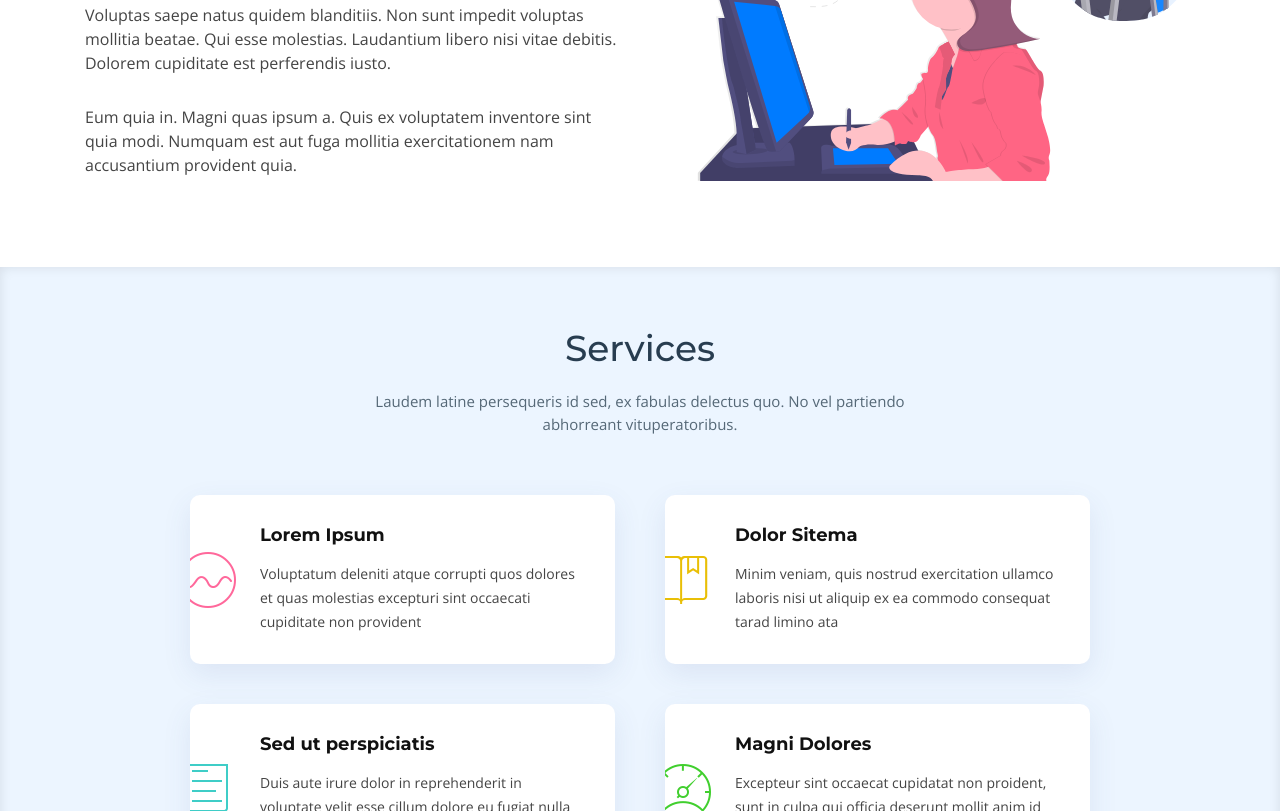
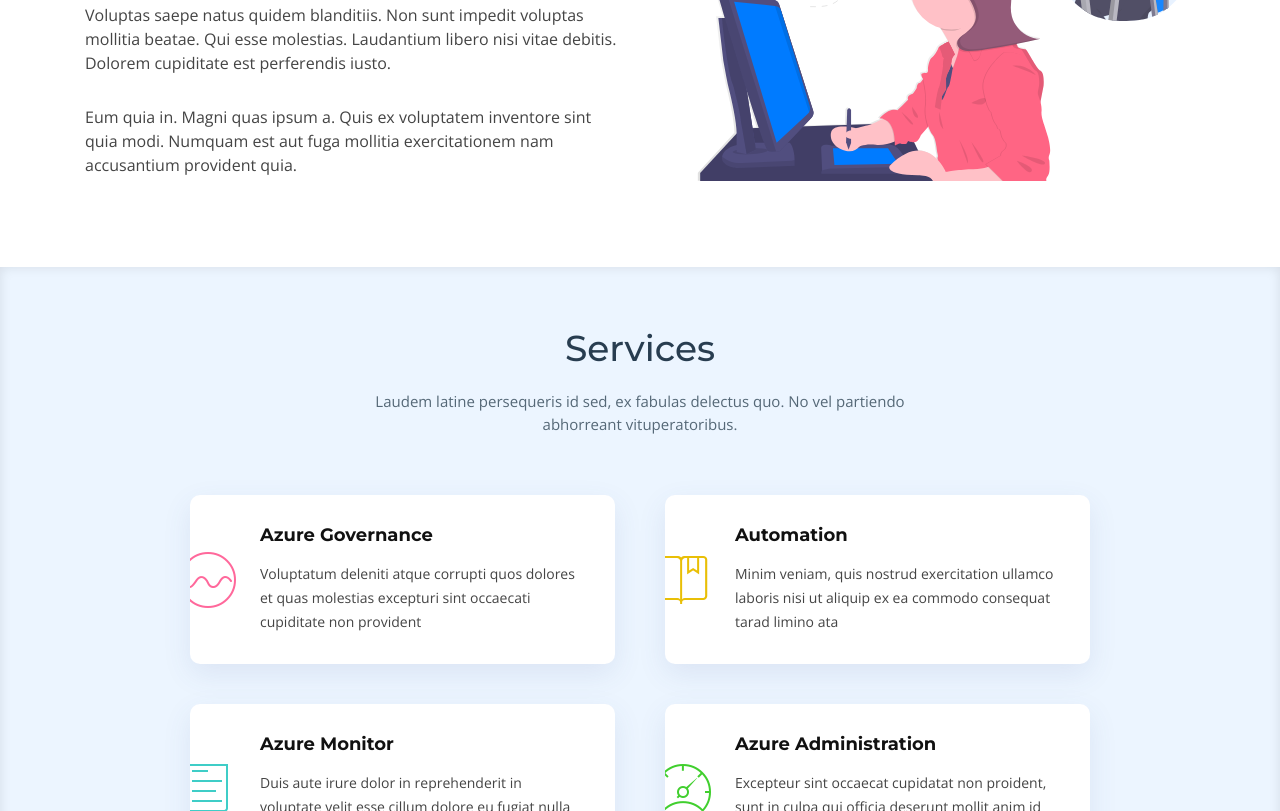
Before and after one commit to bmcorsino/newbiz, a plain HTML site: page index.html in a window 1280 px wide. Shown: the part 1989-2800 px from the top of the page. Drawn offline with nearby package versions, Linux system fonts and the light colour scheme; files whose address does not match are found by name.

Commit message:
Update index.html

```diff
--- a/index.html
+++ b/index.html
@@ -200,14 +200,14 @@
           <div class="col-md-6 col-lg-5 offset-lg-1 wow bounceInUp" data-wow-duration="1.4s">
             <div class="box">
               <div class="icon"><i class="ion-ios-analytics-outline" style="color: #ff689b;"></i></div>
-              <h4 class="title"><a href="">Lorem Ipsum</a></h4>
+              <h4 class="title"><a href="">Azure Governance</a></h4>
               <p class="description">Voluptatum deleniti atque corrupti quos dolores et quas molestias excepturi sint occaecati cupiditate non provident</p>
             </div>
           </div>
           <div class="col-md-6 col-lg-5 wow bounceInUp" data-wow-duration="1.4s">
             <div class="box">
               <div class="icon"><i class="ion-ios-bookmarks-outline" style="color: #e9bf06;"></i></div>
-              <h4 class="title"><a href="">Dolor Sitema</a></h4>
+              <h4 class="title"><a href="">Automation</a></h4>
               <p class="description">Minim veniam, quis nostrud exercitation ullamco laboris nisi ut aliquip ex ea commodo consequat tarad limino ata</p>
             </div>
           </div>
@@ -215,14 +215,14 @@
           <div class="col-md-6 col-lg-5 offset-lg-1 wow bounceInUp" data-wow-delay="0.1s" data-wow-duration="1.4s">
             <div class="box">
               <div class="icon"><i class="ion-ios-paper-outline" style="color: #3fcdc7;"></i></div>
-              <h4 class="title"><a href="">Sed ut perspiciatis</a></h4>
+              <h4 class="title"><a href="">Azure Monitor</a></h4>
               <p class="description">Duis aute irure dolor in reprehenderit in voluptate velit esse cillum dolore eu fugiat nulla pariatur</p>
             </div>
           </div>
           <div class="col-md-6 col-lg-5 wow bounceInUp" data-wow-delay="0.1s" data-wow-duration="1.4s">
             <div class="box">
               <div class="icon"><i class="ion-ios-speedometer-outline" style="color:#41cf2e;"></i></div>
-              <h4 class="title"><a href="">Magni Dolores</a></h4>
+              <h4 class="title"><a href="">Azure Administration</a></h4>
               <p class="description">Excepteur sint occaecat cupidatat non proident, sunt in culpa qui officia deserunt mollit anim id est laborum</p>
             </div>
           </div>
@@ -230,7 +230,7 @@
           <div class="col-md-6 col-lg-5 offset-lg-1 wow bounceInUp" data-wow-delay="0.2s" data-wow-duration="1.4s">
             <div class="box">
               <div class="icon"><i class="ion-ios-world-outline" style="color: #d6ff22;"></i></div>
-              <h4 class="title"><a href="">Nemo Enim</a></h4>
+              <h4 class="title"><a href="">Azure Recovery Services</a></h4>
               <p class="description">At vero eos et accusamus et iusto odio dignissimos ducimus qui blanditiis praesentium voluptatum deleniti atque</p>
             </div>
           </div>
```
